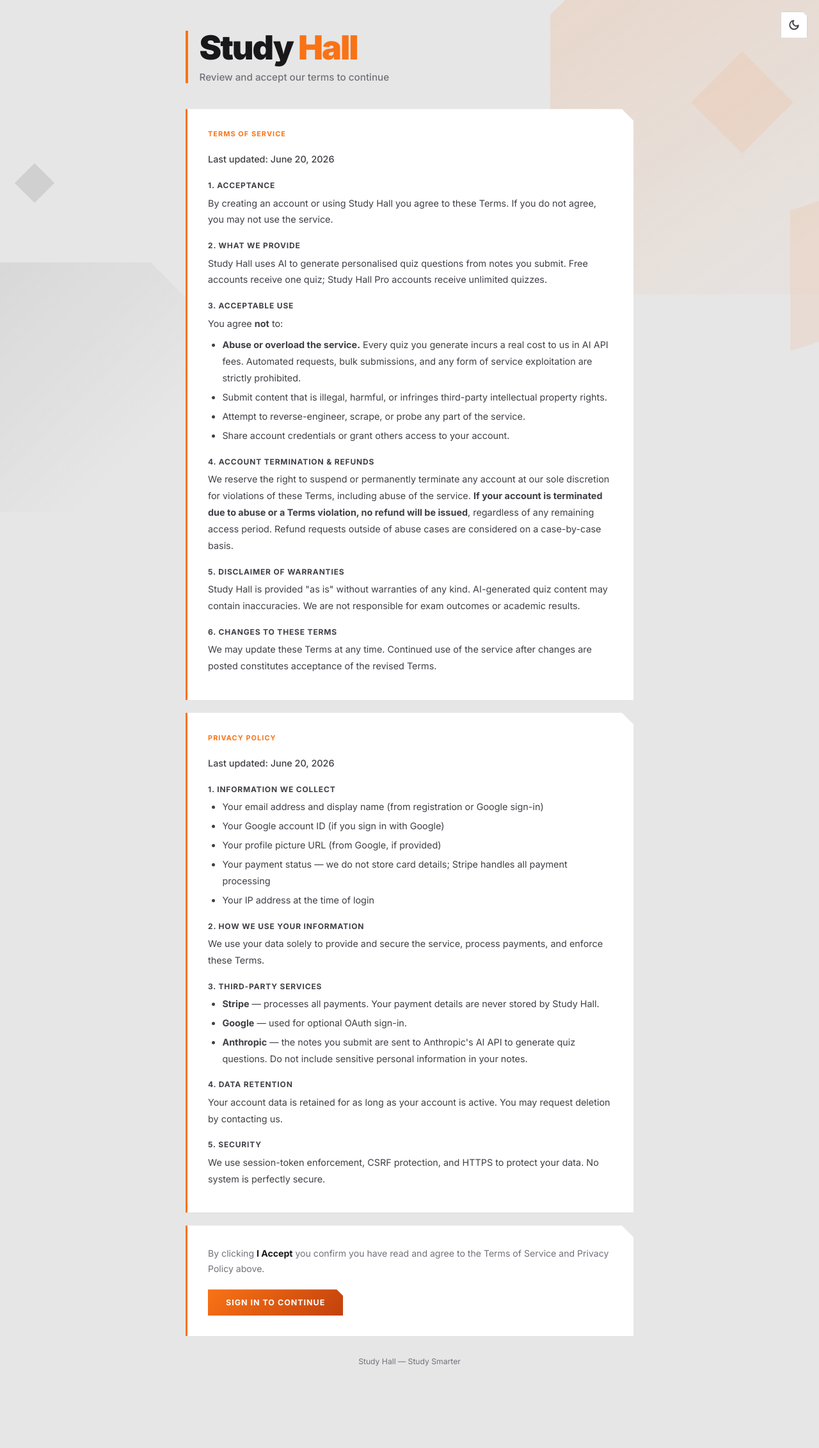
After one commit to Sungam197/study-hall, a Flask app: page /terms in a window 1280 px wide. The commit adds this page. Shown: the whole page at 64% size. Run offline with Flask 3, Linux system fonts and the light colour scheme.

Commit message:
add terms of service

```diff
--- a/Backend/app.py
+++ b/Backend/app.py
@@ -71,6 +71,19 @@ def inject_globals():
 with app.app_context():
     db.create_all()
 
+_TERMS_EXEMPT = {'terms', 'accept_terms', 'auth.logout', 'stripe_webhook', 'static'}
+
+# ── Terms acceptance gate ─────────────────────────────────────────────────────
+@app.before_request
+def enforce_terms_accepted():
+    if not current_user.is_authenticated:
+        return
+    if current_user.terms_accepted:
+        return
+    if request.endpoint is None or request.endpoint in _TERMS_EXEMPT:
+        return
+    return redirect(url_for('terms'))
+
 # ── Single-device enforcement ─────────────────────────────────────────────────
 @app.before_request
 def enforce_single_device():
@@ -97,6 +110,22 @@ def enforce_single_device():
 @app.route('/')
 def index():
     return render_template('index.html')
+
+
+@app.route('/terms')
+def terms():
+    return render_template('terms.html')
+
+
+@app.route('/accept-terms', methods=['POST'])
+def accept_terms():
+    if not current_user.is_authenticated:
+        return redirect(url_for('auth.login'))
+    if session.get('_csrf_token') != request.form.get('_csrf_token'):
+        return redirect(url_for('terms'))
+    current_user.terms_accepted = True
+    db.session.commit()
+    return redirect(url_for('index'))
 
 
 @app.route('/generate', methods=['POST'])
--- a/Backend/models.py
+++ b/Backend/models.py
@@ -18,8 +18,9 @@ class User(UserMixin, db.Model):
     last_login_ip = db.Column(db.String(45), nullable=True)
 
     # ── Payment ───────────────────────────────────────────
-    has_used_free = db.Column(db.Boolean, default=False, nullable=False)
-    has_paid      = db.Column(db.Boolean, default=False, nullable=False)
+    has_used_free  = db.Column(db.Boolean, default=False, nullable=False)
+    has_paid       = db.Column(db.Boolean, default=False, nullable=False)
+    terms_accepted = db.Column(db.Boolean, default=False, nullable=False)
 
     # ── Single-device enforcement ─────────────────────────
     session_token = db.Column(db.String(64), nullable=True, index=True)
--- a/Backend/static/style.css
+++ b/Backend/static/style.css
@@ -606,6 +606,42 @@ input[type="number"] { max-width: 110px; }
   justify-content: center;
 }
 
+/* ── Terms page ──────────────────────────────────────── */
+.terms-updated {
+  font-size: 0.73rem;
+  color: var(--grey-500);
+  margin-bottom: 1.25rem;
+  font-weight: 500;
+}
+
+.terms-body h3 {
+  font-size: 0.75rem;
+  font-weight: 700;
+  color: var(--grey-700);
+  text-transform: uppercase;
+  letter-spacing: 0.07em;
+  margin: 1.25rem 0 0.45rem;
+}
+
+.terms-body p {
+  font-size: 0.9rem;
+  line-height: 1.8;
+  color: var(--grey-700);
+  margin-bottom: 0.5rem;
+}
+
+.terms-body ul {
+  padding-left: 1.4rem;
+  margin-bottom: 0.5rem;
+}
+
+.terms-body ul li {
+  font-size: 0.9rem;
+  line-height: 1.8;
+  color: var(--grey-700);
+  margin-bottom: 0.25rem;
+}
+
 /* ── Auth pages ──────────────────────────────────────── */
 .auth-container { max-width: 420px; }
 
--- /dev/null
+++ b/Backend/templates/terms.html
@@ -0,0 +1,117 @@
+<!DOCTYPE html>
+<html lang="en">
+<head>
+  <meta charset="UTF-8">
+  <meta name="viewport" content="width=device-width, initial-scale=1.0">
+  <title>Terms &amp; Privacy — Study Hall</title>
+  <link rel="stylesheet" href="{{ url_for('static', filename='style.css') }}">
+  <script>!function(){var t=localStorage.getItem('studyhall-theme')||((window.matchMedia&&window.matchMedia('(prefers-color-scheme: dark)').matches)?'dark':'light');if(t==='dark')document.documentElement.setAttribute('data-theme','dark')}()</script>
+</head>
+<body>
+  <div class="geo-bg" aria-hidden="true">
+    <div class="geo geo-a"></div>
+    <div class="geo geo-b"></div>
+    <div class="geo geo-c"></div>
+    <div class="geo geo-d"></div>
+    <div class="geo geo-e"></div>
+  </div>
+
+  <div class="container" style="max-width: 740px">
+    <header>
+      <div class="header-row">
+        <div>
+          <h1>Study <span class="accent">Hall</span></h1>
+          <p>Review and accept our terms to continue</p>
+        </div>
+      </div>
+    </header>
+
+    <div class="card" style="animation-delay: 0.05s">
+      <h2>Terms of Service</h2>
+      <div class="terms-body">
+        <p class="terms-updated">Last updated: June 20, 2026</p>
+
+        <h3>1. Acceptance</h3>
+        <p>By creating an account or using Study Hall you agree to these Terms. If you do not agree, you may not use the service.</p>
+
+        <h3>2. What We Provide</h3>
+        <p>Study Hall uses AI to generate personalised quiz questions from notes you submit. Free accounts receive one quiz; Study Hall Pro accounts receive unlimited quizzes.</p>
+
+        <h3>3. Acceptable Use</h3>
+        <p>You agree <strong>not</strong> to:</p>
+        <ul>
+          <li><strong>Abuse or overload the service.</strong> Every quiz you generate incurs a real cost to us in AI API fees. Automated requests, bulk submissions, and any form of service exploitation are strictly prohibited.</li>
+          <li>Submit content that is illegal, harmful, or infringes third-party intellectual property rights.</li>
+          <li>Attempt to reverse-engineer, scrape, or probe any part of the service.</li>
+          <li>Share account credentials or grant others access to your account.</li>
+        </ul>
+
+        <h3>4. Account Termination &amp; Refunds</h3>
+        <p>We reserve the right to suspend or permanently terminate any account at our sole discretion for violations of these Terms, including abuse of the service. <strong>If your account is terminated due to abuse or a Terms violation, no refund will be issued</strong>, regardless of any remaining access period. Refund requests outside of abuse cases are considered on a case-by-case basis.</p>
+
+        <h3>5. Disclaimer of Warranties</h3>
+        <p>Study Hall is provided "as is" without warranties of any kind. AI-generated quiz content may contain inaccuracies. We are not responsible for exam outcomes or academic results.</p>
+
+        <h3>6. Changes to These Terms</h3>
+        <p>We may update these Terms at any time. Continued use of the service after changes are posted constitutes acceptance of the revised Terms.</p>
+      </div>
+    </div>
+
+    <div class="card" style="animation-delay: 0.1s">
+      <h2>Privacy Policy</h2>
+      <div class="terms-body">
+        <p class="terms-updated">Last updated: June 20, 2026</p>
+
+        <h3>1. Information We Collect</h3>
+        <ul>
+          <li>Your email address and display name (from registration or Google sign-in)</li>
+          <li>Your Google account ID (if you sign in with Google)</li>
+          <li>Your profile picture URL (from Google, if provided)</li>
+          <li>Your payment status — we do not store card details; Stripe handles all payment processing</li>
+          <li>Your IP address at the time of login</li>
+        </ul>
+
+        <h3>2. How We Use Your Information</h3>
+        <p>We use your data solely to provide and secure the service, process payments, and enforce these Terms.</p>
+
+        <h3>3. Third-Party Services</h3>
+        <ul>
+          <li><strong>Stripe</strong> — processes all payments. Your payment details are never stored by Study Hall.</li>
+          <li><strong>Google</strong> — used for optional OAuth sign-in.</li>
+          <li><strong>Anthropic</strong> — the notes you submit are sent to Anthropic's AI API to generate quiz questions. Do not include sensitive personal information in your notes.</li>
+        </ul>
+
+        <h3>4. Data Retention</h3>
+        <p>Your account data is retained for as long as your account is active. You may request deletion by contacting us.</p>
+
+        <h3>5. Security</h3>
+        <p>We use session-token enforcement, CSRF protection, and HTTPS to protect your data. No system is perfectly secure.</p>
+      </div>
+    </div>
+
+    <div class="card" style="animation-delay: 0.15s; border-left-color: var(--orange)">
+      <p style="color: var(--grey-500); font-size: 0.88rem; line-height: 1.7; margin-bottom: 1.25rem;">
+        By clicking <strong style="color: var(--grey-900)">I Accept</strong> you confirm you have read and agree to the Terms of Service and Privacy Policy above.
+      </p>
+      {% if current_user.is_authenticated %}
+      <div style="display: flex; gap: 0.75rem; flex-wrap: wrap; align-items: center">
+        <form method="POST" action="{{ url_for('accept_terms') }}">
+          <input type="hidden" name="_csrf_token" value="{{ csrf_token() }}">
+          <button type="submit" class="btn btn-buy">I Accept</button>
+        </form>
+        <form method="POST" action="{{ url_for('auth.logout') }}">
+          <input type="hidden" name="_csrf_token" value="{{ csrf_token() }}">
+          <button type="submit" class="btn btn-secondary">Decline &amp; Sign Out</button>
+        </form>
+      </div>
+      {% else %}
+      <a href="{{ url_for('auth.login') }}" class="btn btn-buy">Sign In to Continue</a>
+      {% endif %}
+    </div>
+
+    <p class="footer-note">Study Hall — Study Smarter</p>
+  </div>
+
+  <script src="{{ url_for('static', filename='app.js') }}"></script>
+</body>
+</html>
```
Also changed, not shown: migrations/versions/b3f6e1d2c8a9_add_terms_accepted.py (added, +25 -0 lines).
